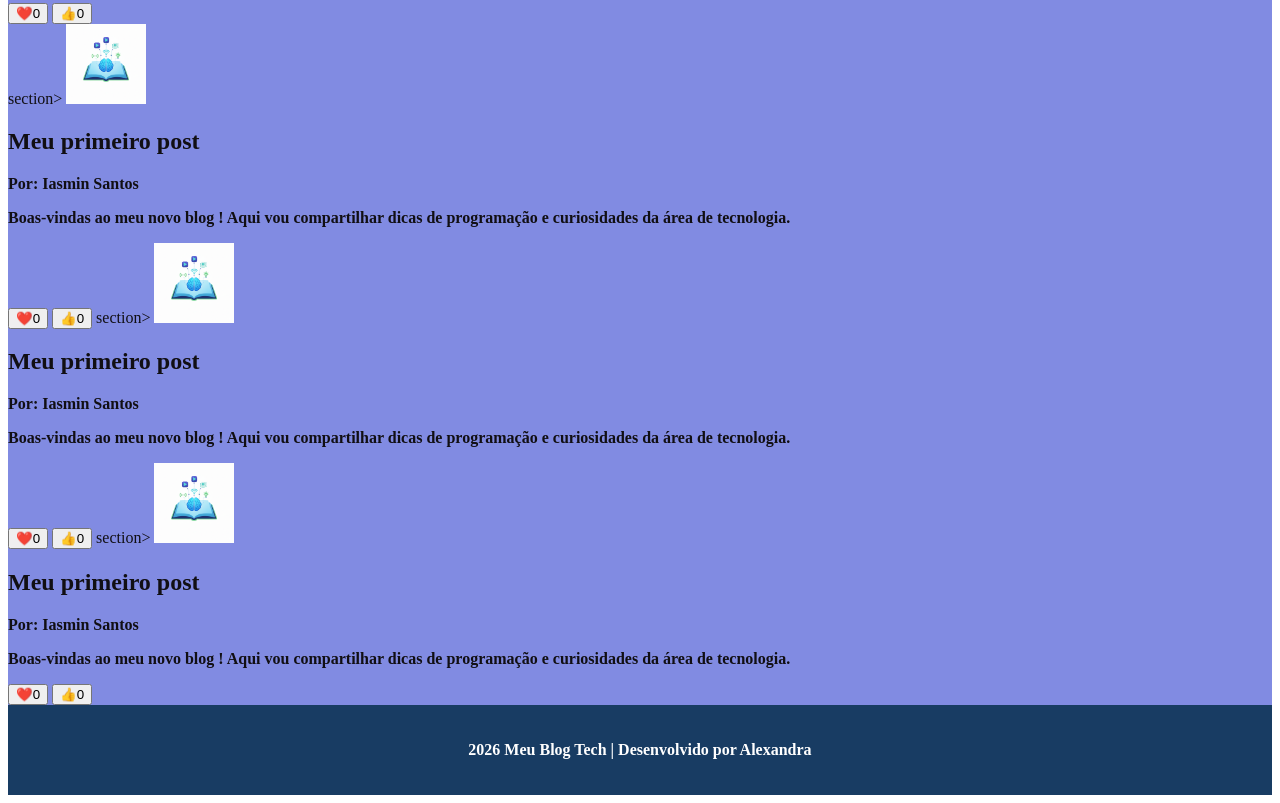
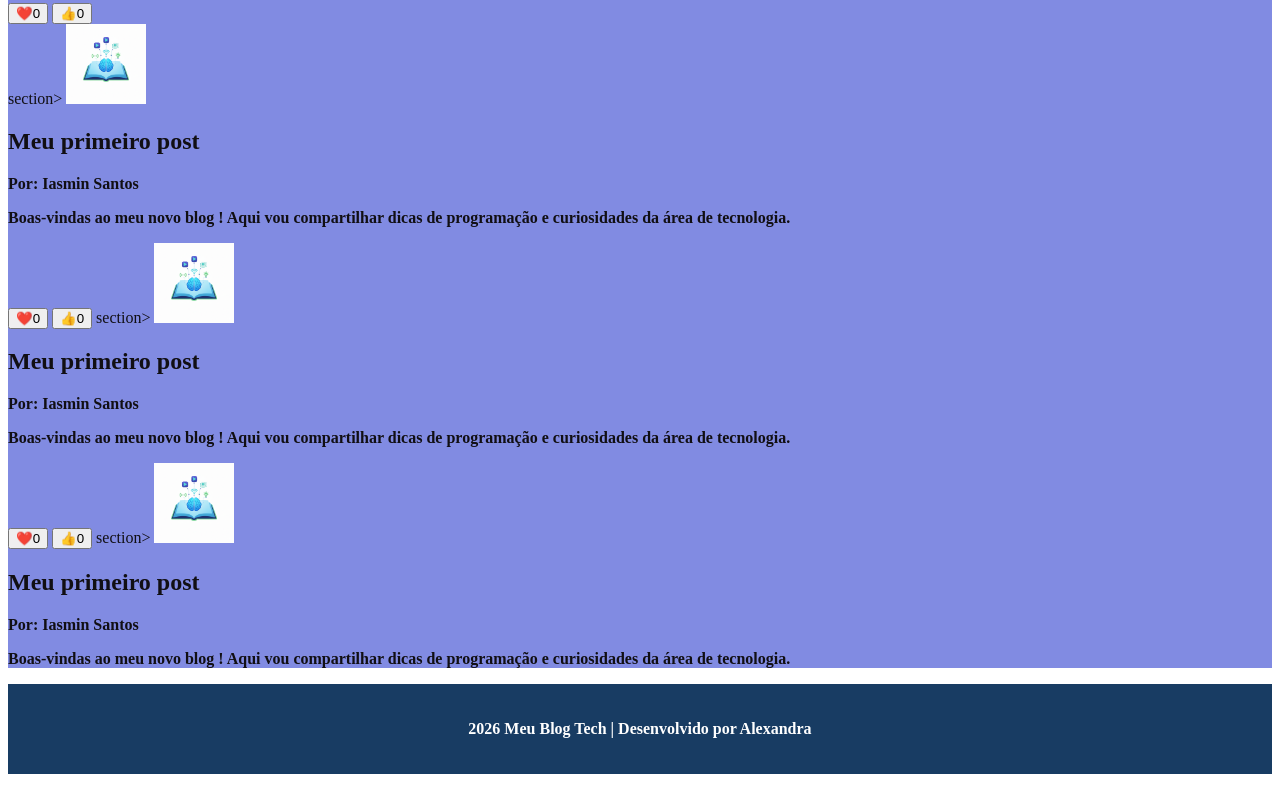
Before and after one commit to iasmindalmolin-create/blog-da-ias, a plain HTML site: page index.html in a window 1280 px wide. Shown: the part 351-1154 px from the top of the page. After the commit the page ends 1133 px from the top, so only its background shows below. Drawn offline with Linux system fonts and the light colour scheme.

Commit message:
alteração

```diff
--- a/index.html
+++ b/index.html
@@ -85,8 +85,7 @@ section>
         <p>Por: Iasmin Santos</p>
         <p>Boas-vindas ao meu novo blog ! Aqui vou compartilhar dicas de programação e curiosidades da área de
             tecnologia.</p>
-            <button>❤️<span>0</span></button>
-        <button>👍<span>0</span></button>
+
 </section>
 </main>
 <footer>
```
